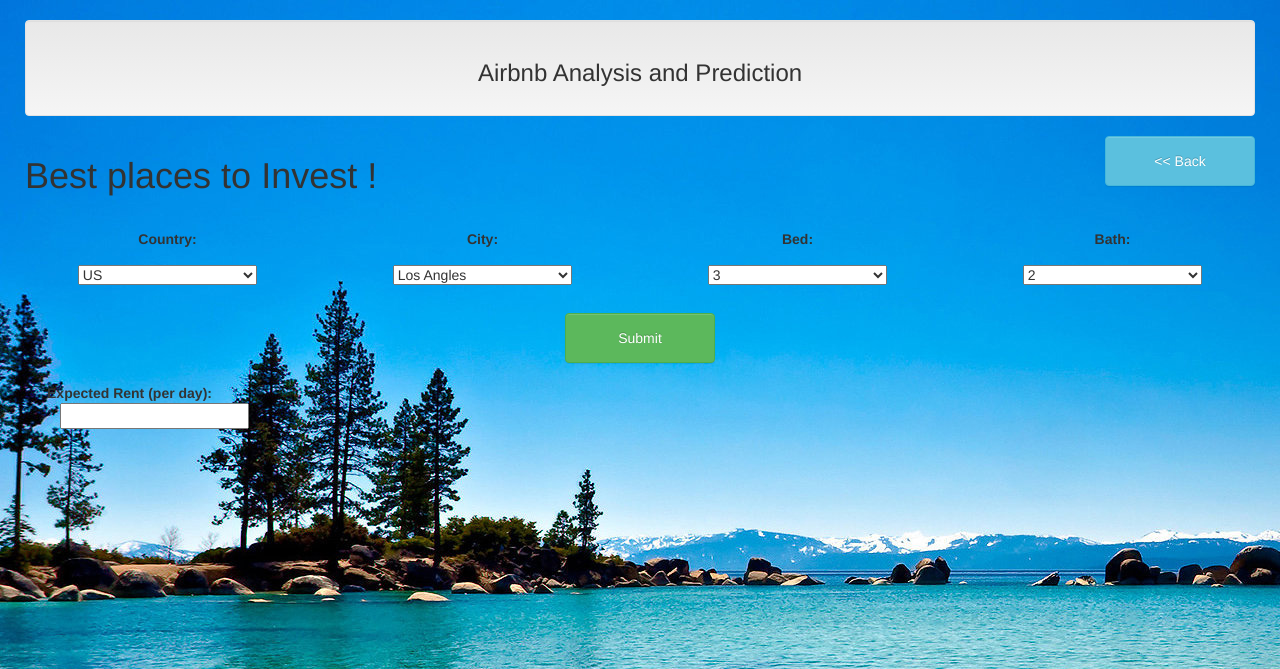
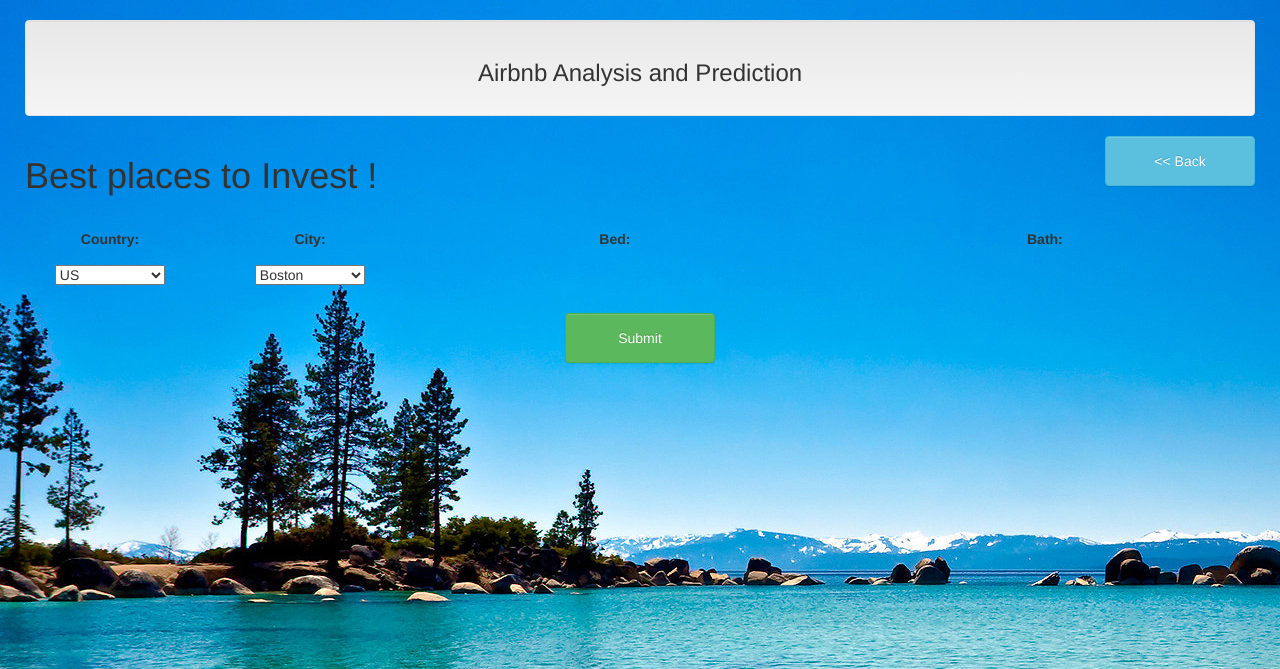
Before and after one commit to max030/Flaskapp, a Flask app: page /investorPrediction in a window 1280 px wide. Shown: the top 669 px of the page. Run offline with Flask 2, Linux system fonts and the light colour scheme; some libraries are stand-ins or nearby versions.

Commit message:
Add files via upload

```diff
--- a/templates/index.htm
+++ b/templates/index.htm
@@ -79,7 +79,7 @@
 		        <a href ="/investorHome">	<button type="button" class="btn btn-default btn-lg">Investors</button></a>
 		        </div>
 				<div class = "button_style">
-		        <a href ="/eda">	<button type="button" class="btn btn-default btn-lg">Exploratory Data Analysis</button></a>
+		        <a href ="/EDApython">	<button type="button" class="btn btn-default btn-lg">Exploratory Data Analysis</button></a>
 		        </div>
 	        </div>
 	    </div>
--- a/templates/investorPrediction.htm
+++ b/templates/investorPrediction.htm
@@ -140,37 +140,21 @@
 	        			</td>
 	        			<td>
 	        				<select class = "select_section">
-								<option value="LosAngles">Los Angles</option>
+								<option value="LosAngles">Boston</option>
 								<option value="Newyork">New York</option>
 
 							</select>
 	        			</td>
-	        			<td>
-		        			<select class = "select_section">
-								<option value="3">3</option>
-								<option value="2">2</option>
 
-							</select>
-						</td>
-	        			<td>
-	        				<select class = "select_section">
-								<option value="2">2</option>
-								<option value="1">1</option>
-
-							</select>
-	        			</td>
 	        		</tr>
 	        	</table>
 	        </div>
 	        <div>
 
-	  	       <a href ="/prediction.html"> <input type="submit" class="btn btn-success" id="submit_btn" /></a>
+	  	       <a href ="http://userpriceprediction.azurewebsites.net"> <input type="submit" class="btn btn-success" id="submit_btn" /></a>
 				<br/><br/>
 
-				<div class="predictedPrice">
-					<b>Expected Rent (per day):</b> <br/>
-					<input  type = "text" \>
-				</div>
+
 
 
 	    </div>
--- a/templates/ownerHome.htm
+++ b/templates/ownerHome.htm
@@ -80,7 +80,7 @@
 		        	<h1>Owner's Home</h1>
 		        </div>
 		        <div class = "col-sm-4">
-		        	<a href ="/index"><button type="button" class="btn btn-info" id="back_btn"> << Back</button></a>
+		        	<a href ="/"><button type="button" class="btn btn-info" id="back_btn"> << Back</button></a>
 		        </div>
 	        </div>
 	        <div class="btn-group">
--- a/templates/userAnalytics.htm
+++ b/templates/userAnalytics.htm
@@ -107,7 +107,7 @@
 		        	<h1>The Best Deals in the City !</h1>
 		        </div>
 		        <div class = "col-sm-4">
-		        	<a href ="/user_home.htm"><button type="button" class="btn btn-info" id="back_btn"><< Back</button></a>
+		        	<a href ="/user_home"><button type="button" class="btn btn-info" id="back_btn"><< Back</button></a>
 		        </div>
 	        </div>
 	        <div>
@@ -139,8 +139,8 @@
 	        			</td>
 	        		</tr>
 	        		<tr>
-	        		<td>	<a href ="http://pricepredictionfinalterm.azurewebsites.net/">
-						<button type="button" class="btn btn-info" id="back_btn"> Click  Price Prediction for city</button></a>
+	        		<td>	<a href ="/edauser">
+						<button type="button" class="btn btn-info" id="back_btn"> Check the prices evaluations</button></a>
 	        		</td></tr>
 
 	        	</table>
--- a/templates/user_home.htm
+++ b/templates/user_home.htm
@@ -69,7 +69,7 @@
 	  	</style>
 	</head>
 
-	<body>
+	<body background = "/static/blue-landscape.jpg">
 	{%block body%}
 		<div class = "container-fluid">
 			<div class="col-sm-12">
@@ -82,7 +82,7 @@
 		        	<h1>Welcome Airbnb Users!</h1>
 		        </div>
 		        <div class = "col-sm-4">
-		        	<a href ="/index"><button type="button" class="btn btn-info" id="back_btn"> << Back</button></a>
+		        	<a href ="/"><button type="button" class="btn btn-info" id="back_btn"> << Back</button></a>
 		        </div>
 	        </div>
 	        <div class="btn-group">
```
Also changed, not shown: templates/edauser.html (added, +8 -0 lines), templates/ownerAnalysis.html (+12 -1 lines).
